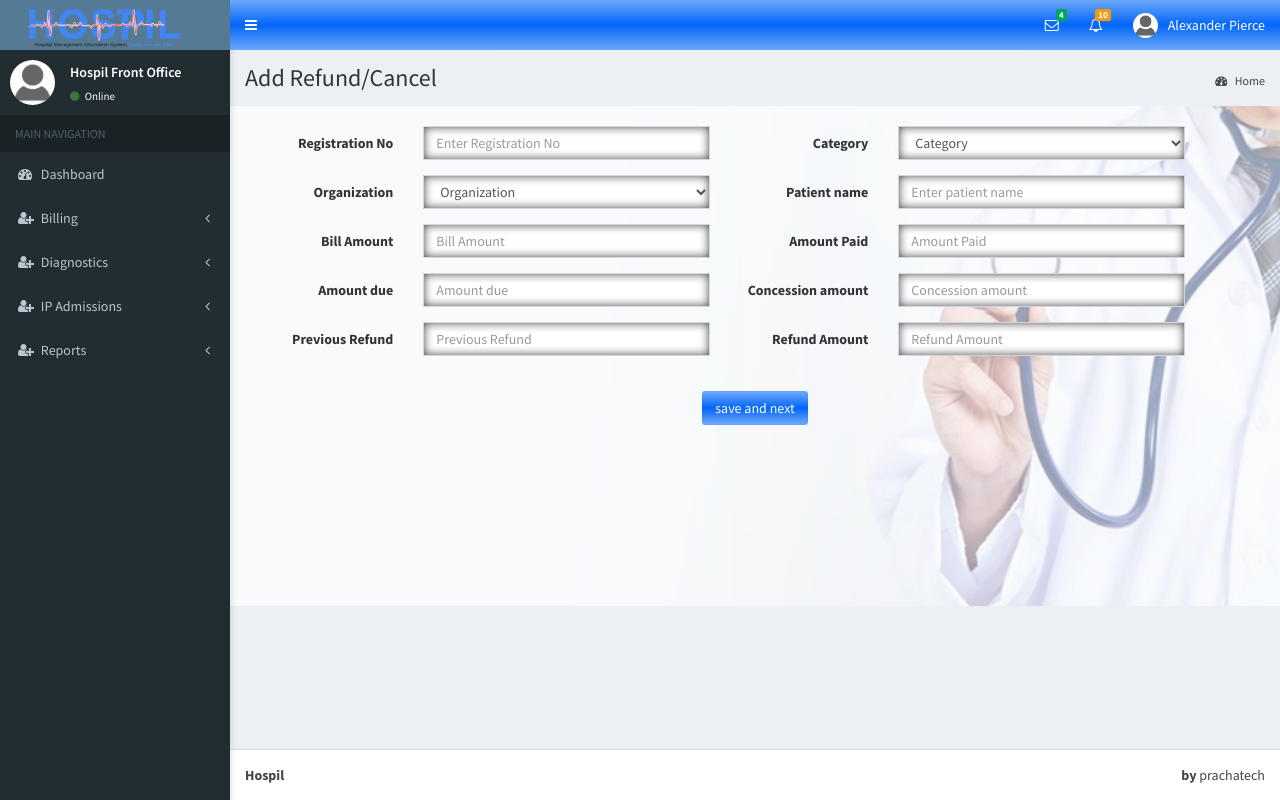
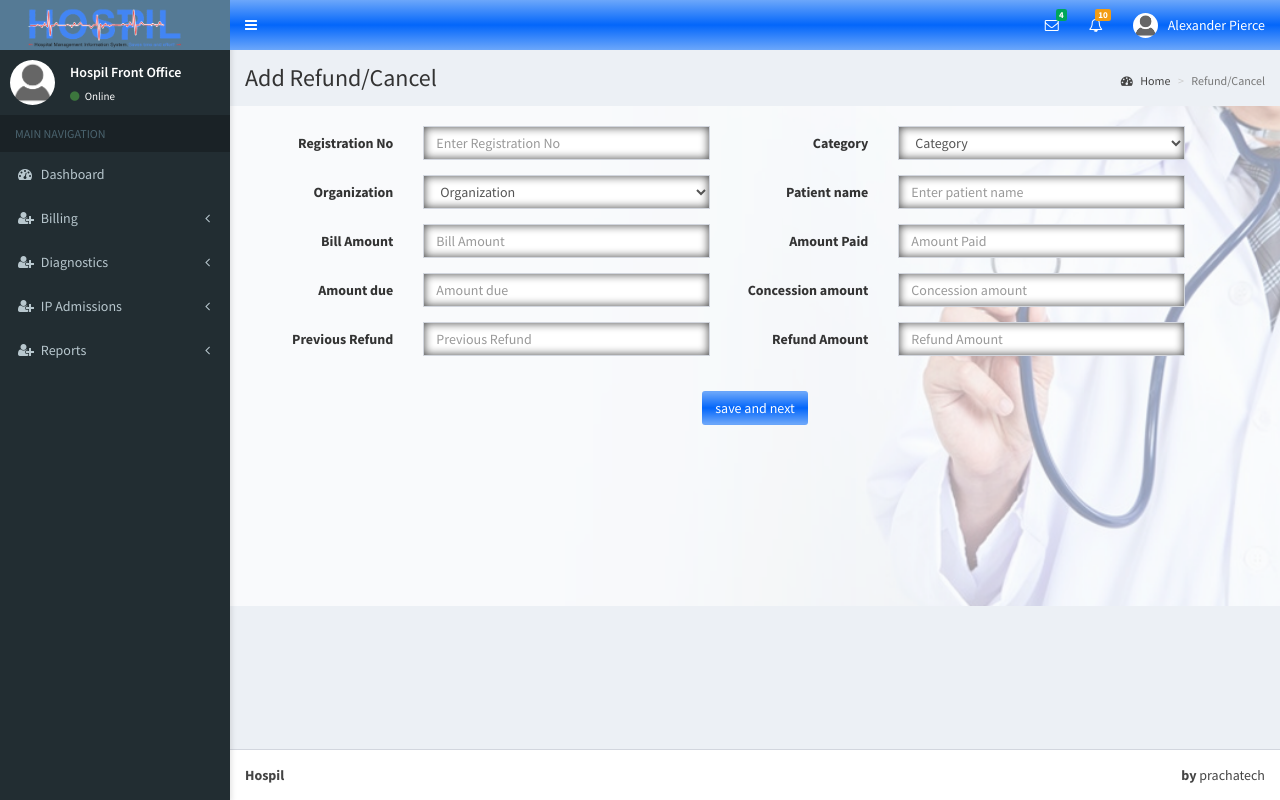
Before and after one commit to pracha05/hospil-new, a PHP site: page /frontoffice/refund_cancel.php in a window 1280 px wide. Run offline with PHP 8.4, Linux system fonts and the light colour scheme; some libraries are stand-ins or nearby versions.

Commit message:
commit
changes

```diff
--- a/hospil/frontoffice/refund_cancel.php
+++ b/hospil/frontoffice/refund_cancel.php
@@ -7,6 +7,7 @@
 		<ol class="breadcrumb">
 			<li><a href="#"><i class="fa fa-dashboard"></i> Home</a>
 			</li>
+			<li class="active">Refund/Cancel</li>
 		</ol>
 	</section>
 	<section class="content">
```
